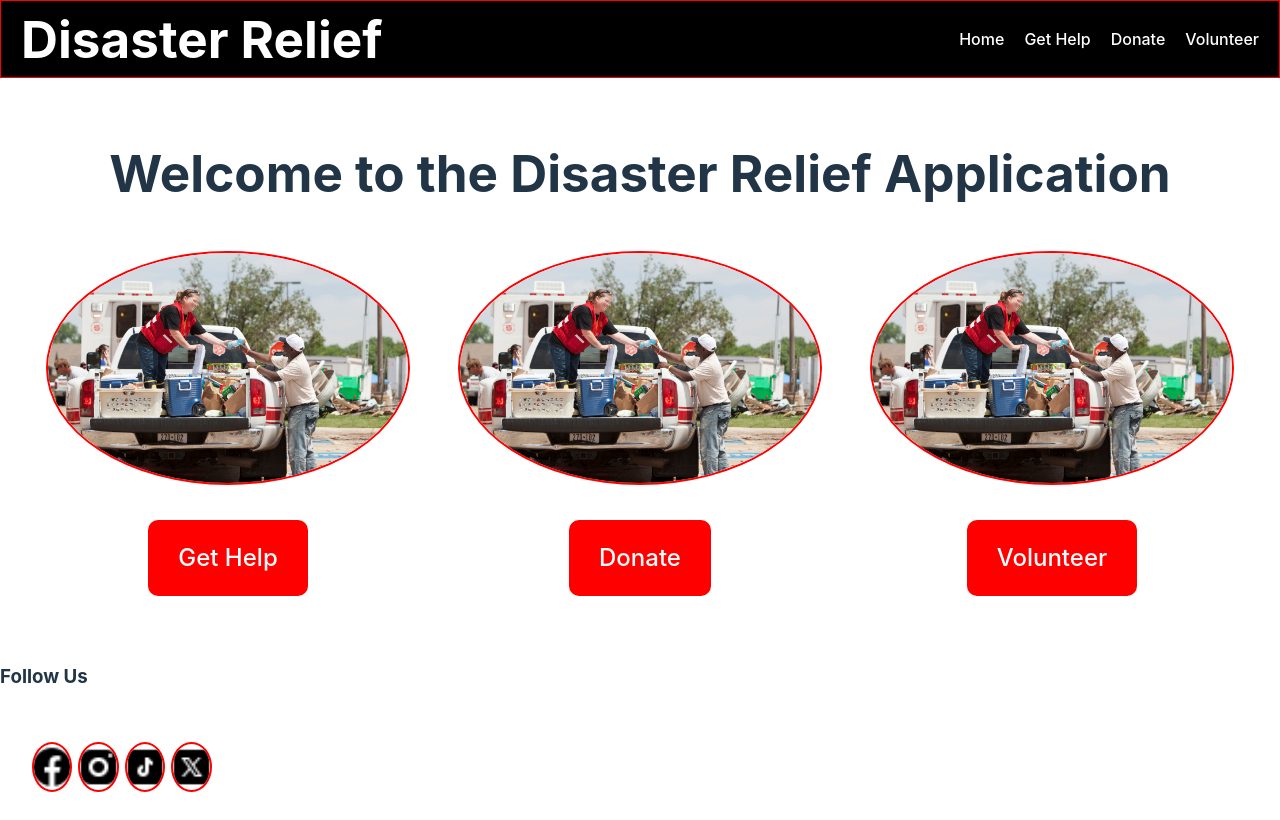
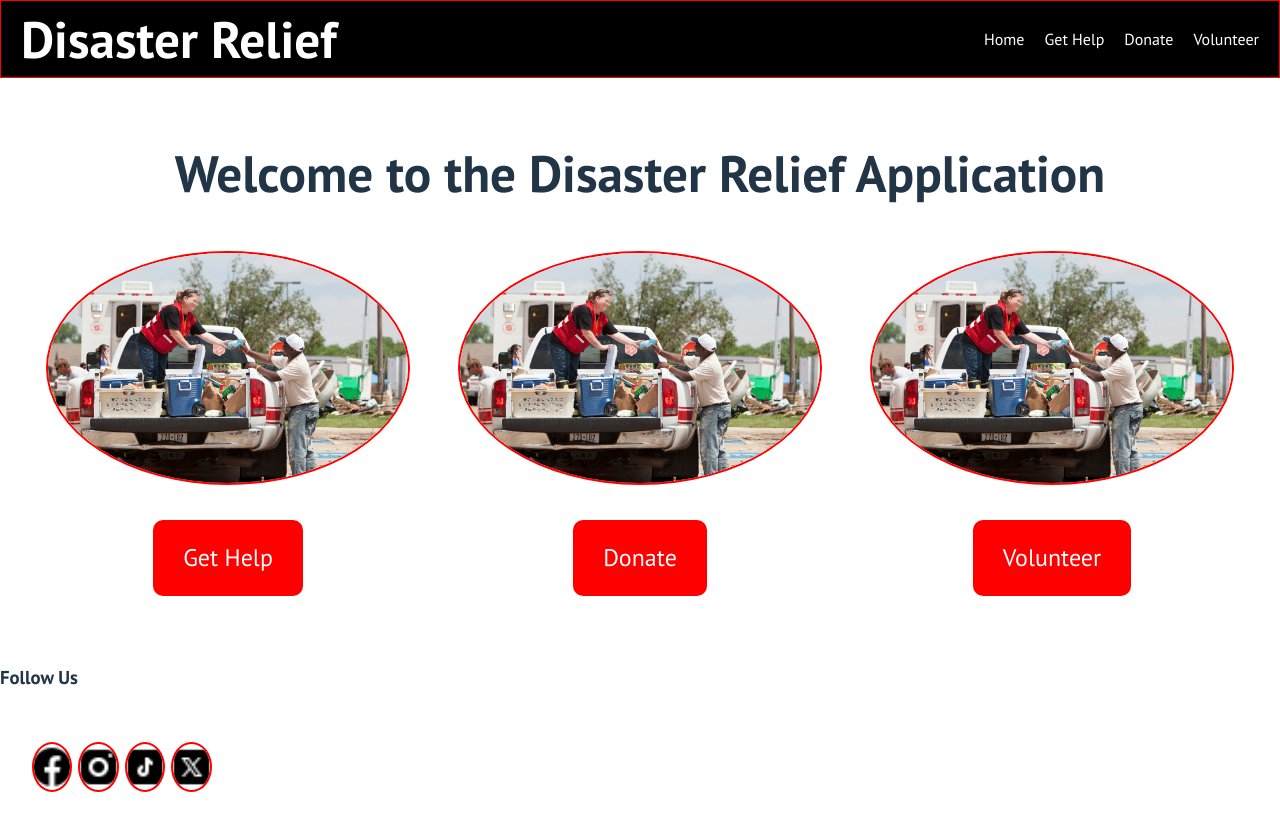
Before and after one commit to amoriss/ReactDisasterRelief, a React (Vite) app in the folder reactdisasterrelief.client/: page / in a window 1280 px wide. Built offline with nearby package versions, Linux system fonts and the light colour scheme.

Commit message:
changed font to PT Sans

```diff
--- a/reactdisasterrelief.client/index.html
+++ b/reactdisasterrelief.client/index.html
@@ -5,6 +5,9 @@
     <link rel="icon" type="image/svg+xml" href="/vite.svg" />
     <meta name="viewport" content="width=device-width, initial-scale=1.0" />
     <title>Vite + React</title>
+    <link rel="preconnect" href="https://fonts.googleapis.com">
+    <link rel="preconnect" href="https://fonts.gstatic.com" crossorigin>
+    <link href="https://fonts.googleapis.com/css2?family=Nunito:ital,wght@0,200..1000;1,200..1000&family=PT+Sans:ital,wght@0,400;0,700;1,400;1,700&display=swap" rel="stylesheet">
 </head>
 <body>
     <div id="root"></div>
--- a/reactdisasterrelief.client/src/App.css
+++ b/reactdisasterrelief.client/src/App.css
@@ -3,6 +3,7 @@ html, body {
     margin: 0;
     padding: 0;
     /*background-color: aquamarine;*/
+    font-family: 'PT Sans', sans-serif;
 }
 
 #root {
```
